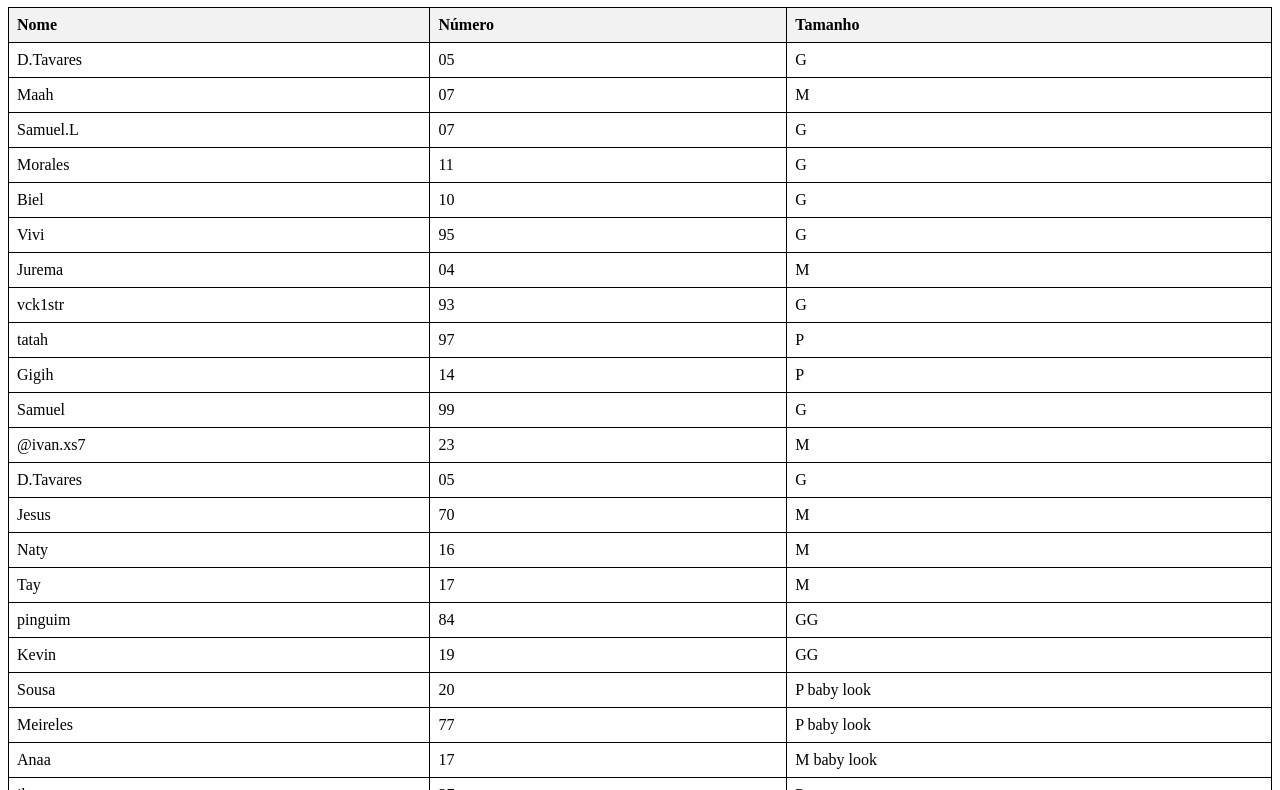
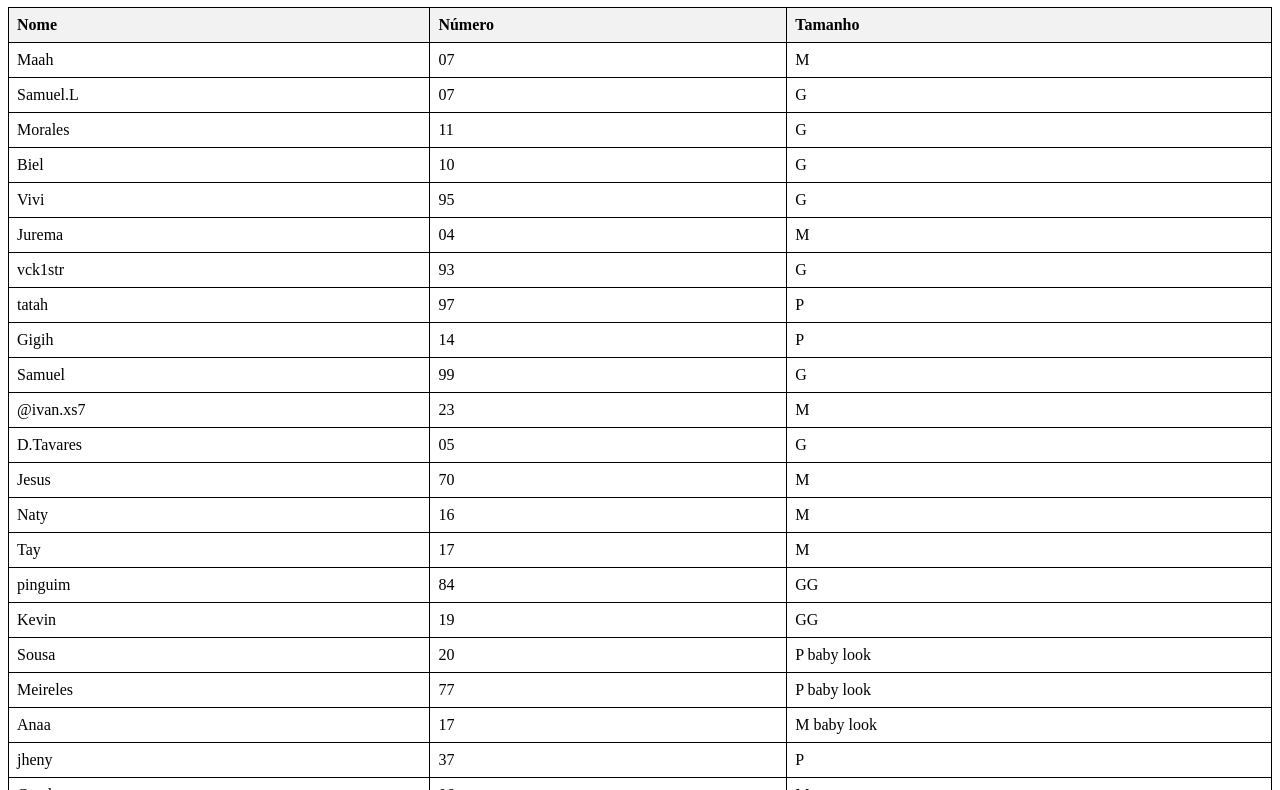
Before and after one commit to danieltsousa/1B, a plain HTML site: page index.html in a window 1280 px wide. Shown: the part 73-863 px from the top of the page. Drawn offline with Linux system fonts and the light colour scheme.

Commit message:
Update index.html

```diff
--- a/index.html
+++ b/index.html
@@ -33,11 +33,7 @@ th {
     </tr>
   </thead>
   <tbody>
-    <tr>
-      <td>D.Tavares</td>
-      <td>05</td>
-      <td>G</td>
-    </tr>
+
     <tr>
       <td>Maah</td>
       <td>07</td>
```
